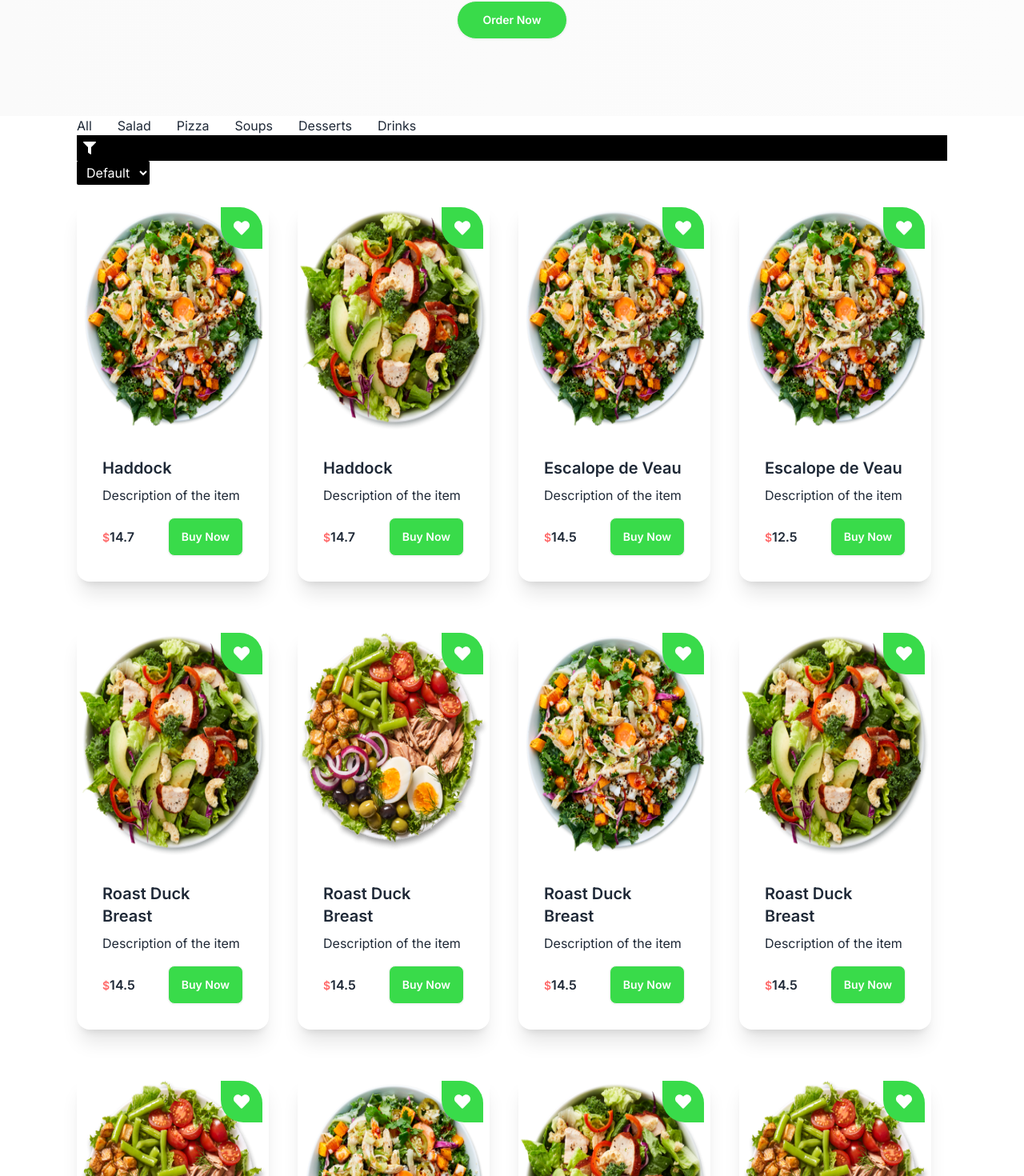
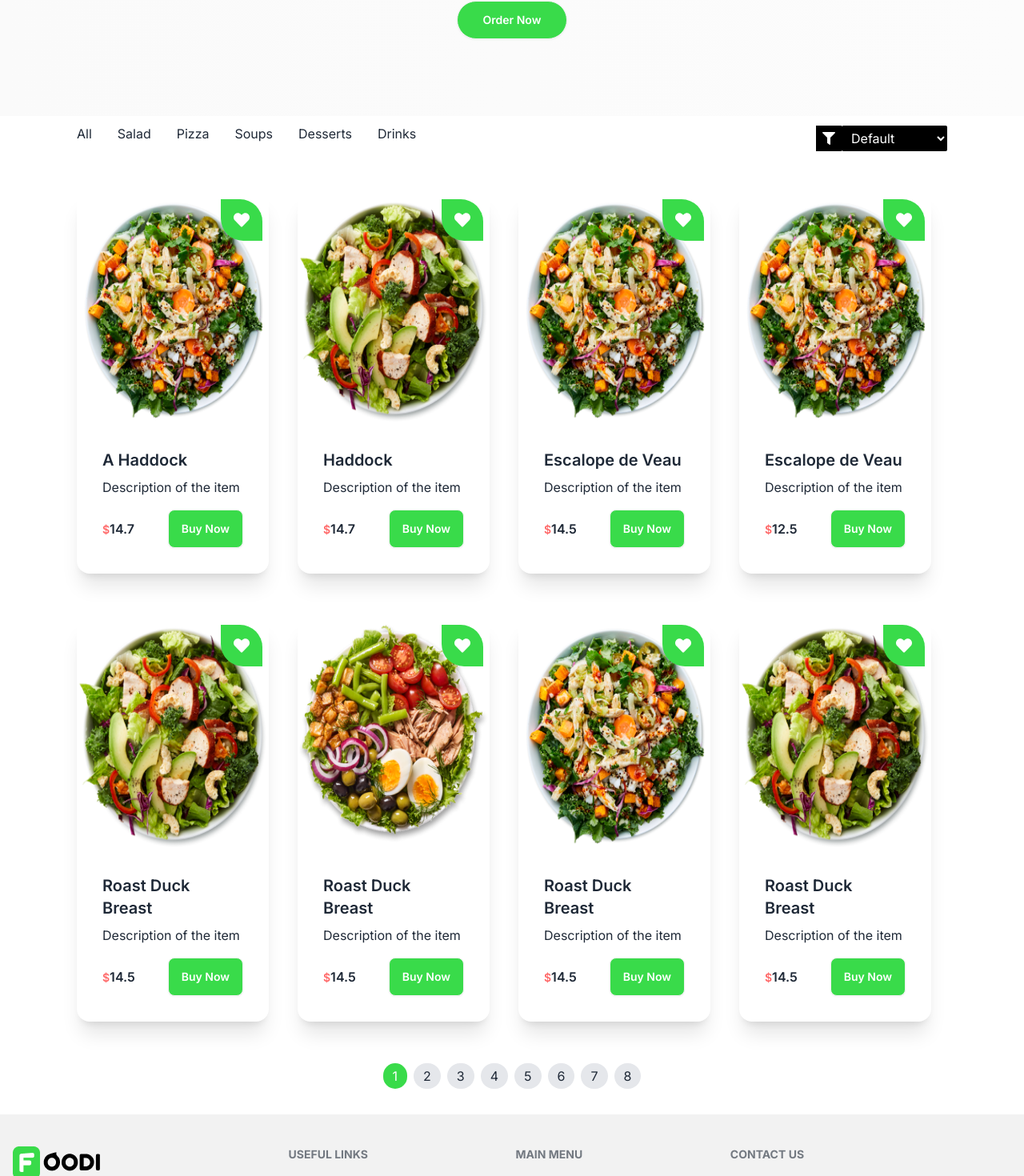
Before and after one commit to geremewatalay/Ye-Enat-Bet-Website, a React (Vite) app in the folder food-client/: page /menu in a window 1280 px wide. Shown: the part 273-1743 px from the top of the page at 80% size. Built offline with nearby package versions, Linux system fonts and the light colour scheme.

Commit message:
last commit

```diff
--- a/food-client/public/menu.json
+++ b/food-client/public/menu.json
@@ -1,7 +1,7 @@
 [
     {
         "_id": "642c155b2c4774f05c36eeaa",
-        "name": "Haddock",
+        "name": "A Haddock",
         "recipe": "Chargrilled fresh tuna steak (served medium rare) on classic Niçoise salad with French beans.",
         "image": "/images/recipes/img1.png",
         "category": "salad",
--- a/food-client/src/pages/shop/Menu.jsx
+++ b/food-client/src/pages/shop/Menu.jsx
@@ -7,8 +7,8 @@
   const [filteredItems, setFilteredItems] = useState([]);
   const [selectedCategory, setSelectedCategory] = useState("all");
   const [sortOption, setSortOption] = useState("default");
-  // const [currentPage, setCurrentPage] = useState(1);
-  // const [itemsPerPage] = useState(8); // Number of items to display per page
+  const [currentPage, setCurrentPage] = useState(1);
+  const [itemsPerPage] = useState(8); // Number of items to display per page
 
   useEffect(() => {
     // Fetch data from the backend
@@ -34,12 +34,14 @@
   :menu.filter((item)=>item.category===category);
   setFilteredItems(filtered);
   setSelectedCategory(category);
+  setCurrentPage(1)
 }
 
 //Show all data function
 const showAll = ()=>{
   setFilteredItems(menu);
   setSelectedCategory('all');
+  setCurrentPage(1)
 }
 
 //  sorting based on  A-Z or Z-A,lOW-Hign pricing
@@ -69,6 +71,12 @@
   setCurrentPage(1);
 };
 
+// Pagination logic
+const indexOfLastItem = currentPage * itemsPerPage;
+const indexOfFirstItem = indexOfLastItem - itemsPerPage;
+const currentItems = filteredItems.slice(indexOfFirstItem, indexOfLastItem);
+const paginate = (pageNumber) => setCurrentPage(pageNumber);
+
   return (
     <div>
       {/* Menu bannner */}
@@ -96,7 +104,7 @@
     {/* menu shop section */}
   <div className='section-container'>
       {/* filterig and sorting  */}
-      <div>
+      <div className="flex flex-col md:flex-row flex-wrap md:justify-between items-center space-y-3 mb-8">
         {/* all category btns */}
         <div className="flex flex-row justify-start md:items-center md:gap-8 gap-4  flex-wrap">
           <button onClick={showAll}
@@ -126,7 +134,7 @@
 
         </div>
         {/* sorting and filtering */}
-        <div>
+        <div className="flex justify-end mb-4 rounded-sm">
           <div className="bg-black p-2">
             <FaFilter className="h-4 w-4 text-white"/>
           </div>
@@ -137,7 +145,10 @@
            className = "bg-black text-white px-2 py-1 rounded-sm"
           >
           <option value="default">Default</option>
-
+          <option value="A-Z">A-Z</option>
+          <option value="Z-A">Z-A</option>
+          <option value="low-to-high">Low to High</option>
+          <option value="high-to-low">High-to-Low</option>
           </select>
         </div>
 
@@ -145,13 +156,26 @@
       {/* products card */}
       <div className="grid md:grid-cols-4 sm:grid-cols-2 grid-cols-1 gap-4 ">
         {
-          filteredItems.map((item) =>(
+          currentItems.map((item) =>(
             <Cards key={item._id} item ={item}/>
           ))
         }
       </div>
-
-  </div>
+ </div>
+   {/* Pagination */}
+   <div className="flex justify-center my-8">
+        {Array.from({ length: Math.ceil(filteredItems.length / itemsPerPage) }).map((_, index) => (
+          <button
+            key={index + 1}
+            onClick={() => paginate(index + 1)}
+            className={`mx-1 px-3 py-1 rounded-full ${
+              currentPage === index + 1 ? "bg-green text-white" : "bg-gray-200"
+            }`}
+            >
+            {index + 1}
+          </button>
+        ))}
+      </div>
     </div>
   )
 }
```
